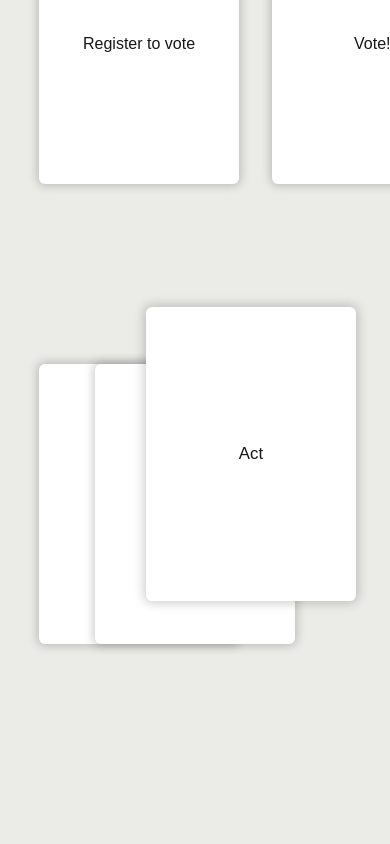
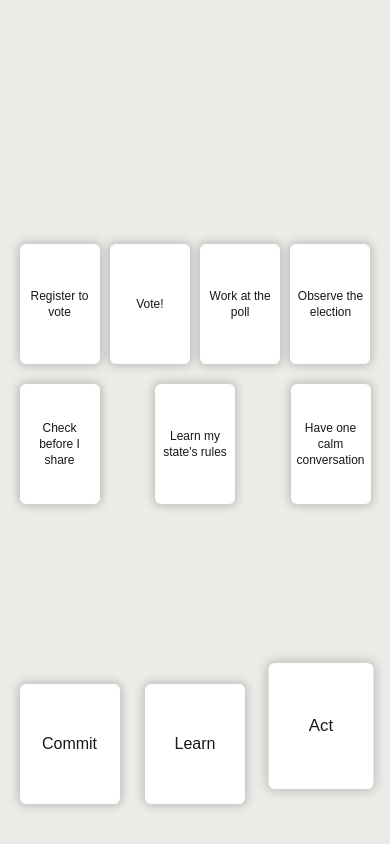
Before and after one commit to Snehil-Shrivastava/raft-website-demo, a Next.js app: page /module-3 in a window 390 px wide. Both pictures are taken after a click on the element "Act". Built offline with nearby package versions, Linux system fonts and the light colour scheme.

Commit message:
responsiveness

```diff
--- a/app/module-3/page.tsx
+++ b/app/module-3/page.tsx
@@ -45,7 +45,8 @@ const Module3 = () => {
 
       gsap.to(card, {
         scale: isSelected ? 1.05 : 1,
-        bottom: isSelected ? 250 : 200,
+        // bottom: isSelected ? 250 : 200,
+        yPercent: isSelected ? -15 : 0,
         duration: 0.3,
         overwrite: "auto",
       });
@@ -215,7 +216,8 @@ const Module3 = () => {
 
     gsap.to(cardRef.current[index], {
       scale: 1.05,
-      bottom: 250,
+      //   bottom: 250,
+      yPercent: -15,
       duration: 0.3,
       overwrite: "auto",
     });
@@ -226,7 +228,8 @@ const Module3 = () => {
 
     gsap.to(cardRef.current[index], {
       scale: 1,
-      bottom: 200,
+      //   bottom: 200,
+      yPercent: 0,
       duration: 0.3,
       overwrite: "auto",
     });
@@ -263,11 +266,11 @@ const Module3 = () => {
 
   return (
     <div className="h-screen overflow-hidden">
-      <div className="h-full w-4/5 max-w-300 mx-auto relative">
+      <div className="h-full w-4/5 max-sm:w-9/10 max-w-300 mx-auto relative">
         {/* Card 1 */}
         <Link
           href={"/module-3/#"}
-          className="bg-white w-50 h-70 flex items-center justify-center rounded-md absolute bottom-50 left-0 shadow-[0_0_10px_2px_rgba(0,0,0,0.2)] cursor-pointer select-none"
+          className="bg-white w-50 h-70 max-sm:w-25 max-sm:h-30 flex items-center justify-center rounded-md absolute bottom-50 max-sm:bottom-10 left-0 shadow-[0_0_10px_2px_rgba(0,0,0,0.2)] cursor-pointer select-none"
           /* @ts-expect-error ref error */
           ref={(el) => (cardRef.current[0] = el)}
           onMouseEnter={() => handleMouseEnter(0)}
@@ -280,7 +283,7 @@ const Module3 = () => {
         {/* Card 2 */}
         <Link
           href={"/module-3/#"}
-          className="bg-white w-50 h-70 flex items-center justify-center rounded-md absolute bottom-50 left-1/2 shadow-[0_0_10px_2px_rgba(0,0,0,0.2)] cursor-pointer select-none"
+          className="bg-white w-50 h-70 max-sm:w-25 max-sm:h-30 flex items-center justify-center rounded-md absolute bottom-50 max-sm:bottom-10 left-1/2 shadow-[0_0_10px_2px_rgba(0,0,0,0.2)] cursor-pointer select-none"
           /* @ts-expect-error ref error */
           ref={(el) => (cardRef.current[1] = el)}
           style={{
@@ -295,7 +298,7 @@ const Module3 = () => {
 
         {/* Card 3 */}
         <div
-          className="bg-white w-50 h-70 flex items-center justify-center rounded-md absolute bottom-50 right-0 shadow-[0_0_10px_2px_rgba(0,0,0,0.2)] cursor-pointer select-none"
+          className="bg-white w-50 h-70 max-sm:w-25 max-sm:h-30 flex items-center justify-center rounded-md absolute bottom-50 max-sm:bottom-10 right-0 shadow-[0_0_10px_2px_rgba(0,0,0,0.2)] cursor-pointer select-none"
           /* @ts-expect-error ref error */
           ref={(el) => (cardRef.current[2] = el)}
           onMouseEnter={() => handleMouseEnter(2)}
@@ -306,69 +309,77 @@ const Module3 = () => {
         </div>
 
         {/* Sub-cards Container */}
-        <div className="absolute bottom-150 w-400 h-100 flex justify-between items-center">
+        <div className="absolute bottom-150 max-sm:bottom-100 w-400 h-100 max-sm:h-50 flex justify-between items-center max-sm:flex-wrap max-sm:w-full max-sm:gap-y-5 max-sm:gap-x-2">
           <div
-            className="opacity-0 pointer-events-none bg-white w-50 h-70 flex items-center justify-center rounded-md shadow-[0_0_10px_2px_rgba(0,0,0,0.2)] cursor-pointer select-none"
+            className="opacity-0 pointer-events-none bg-white w-50 h-70 max-sm:w-20 max-sm:h-30 flex items-center justify-center rounded-md shadow-[0_0_10px_2px_rgba(0,0,0,0.2)] cursor-pointer select-none max-sm:px-1.5"
             /* @ts-expect-error ref error */
             ref={(el) => (cardRef.current[3] = el)}
             onMouseEnter={() => handleSubMouseEnter(3)}
             onMouseLeave={() => handleSubMouseLeave(3)}
           >
-            <span className="text-center">Register to vote</span>
+            <span className="text-center max-sm:text-xs">Register to vote</span>
           </div>
           <div
-            className="opacity-0 pointer-events-none bg-white w-50 h-70 flex items-center justify-center rounded-md shadow-[0_0_10px_2px_rgba(0,0,0,0.2)] cursor-pointer select-none"
+            className="opacity-0 pointer-events-none bg-white w-50 h-70 max-sm:w-20 max-sm:h-30 flex items-center justify-center rounded-md shadow-[0_0_10px_2px_rgba(0,0,0,0.2)] cursor-pointer select-none max-sm:px-1.5"
             /* @ts-expect-error ref error */
             ref={(el) => (cardRef.current[4] = el)}
             onMouseEnter={() => handleSubMouseEnter(4)}
             onMouseLeave={() => handleSubMouseLeave(4)}
           >
-            <span className="text-center">Vote!</span>
+            <span className="text-center max-sm:text-xs">Vote!</span>
           </div>
           <div
-            className="opacity-0 pointer-events-none bg-white w-50 h-70 flex items-center justify-center rounded-md shadow-[0_0_10px_2px_rgba(0,0,0,0.2)] cursor-pointer select-none"
+            className="opacity-0 pointer-events-none bg-white w-50 h-70 max-sm:w-20 max-sm:h-30 flex items-center justify-center rounded-md shadow-[0_0_10px_2px_rgba(0,0,0,0.2)] cursor-pointer select-none max-sm:px-1.5"
             /* @ts-expect-error ref error */
             ref={(el) => (cardRef.current[5] = el)}
             onMouseEnter={() => handleSubMouseEnter(5)}
             onMouseLeave={() => handleSubMouseLeave(5)}
           >
-            <span className="text-center">Work at the poll</span>
+            <span className="text-center max-sm:text-xs">Work at the poll</span>
           </div>
           <div
-            className="opacity-0 pointer-events-none bg-white w-50 h-70 flex items-center justify-center rounded-md shadow-[0_0_10px_2px_rgba(0,0,0,0.2)] cursor-pointer select-none"
+            className="opacity-0 pointer-events-none bg-white w-50 h-70 max-sm:w-20 max-sm:h-30 flex items-center justify-center rounded-md shadow-[0_0_10px_2px_rgba(0,0,0,0.2)] cursor-pointer select-none max-sm:px-1.5"
             /* @ts-expect-error ref error */
             ref={(el) => (cardRef.current[6] = el)}
             onMouseEnter={() => handleSubMouseEnter(6)}
             onMouseLeave={() => handleSubMouseLeave(6)}
           >
-            <span className="text-center">Observe the election</span>
+            <span className="text-center max-sm:text-xs">
+              Observe the election
+            </span>
           </div>
           <div
-            className="opacity-0 pointer-events-none bg-white w-50 h-70 flex items-center justify-center rounded-md shadow-[0_0_10px_2px_rgba(0,0,0,0.2)] cursor-pointer select-none"
+            className="opacity-0 pointer-events-none bg-white w-50 h-70 max-sm:w-20 max-sm:h-30 flex items-center justify-center rounded-md shadow-[0_0_10px_2px_rgba(0,0,0,0.2)] cursor-pointer select-none max-sm:px-1.5"
             /* @ts-expect-error ref error */
             ref={(el) => (cardRef.current[7] = el)}
             onMouseEnter={() => handleSubMouseEnter(7)}
             onMouseLeave={() => handleSubMouseLeave(7)}
           >
-            <span className="text-center">Check before I share</span>
+            <span className="text-center max-sm:text-xs">
+              Check before I share
+            </span>
           </div>
           <div
-            className="opacity-0 pointer-events-none bg-white w-50 h-70 flex items-center justify-center rounded-md shadow-[0_0_10px_2px_rgba(0,0,0,0.2)] cursor-pointer select-none"
+            className="opacity-0 pointer-events-none bg-white w-50 h-70 max-sm:w-20 max-sm:h-30 flex items-center justify-center rounded-md shadow-[0_0_10px_2px_rgba(0,0,0,0.2)] cursor-pointer select-none max-sm:px-1.5"
             /* @ts-expect-error ref error */
             ref={(el) => (cardRef.current[8] = el)}
             onMouseEnter={() => handleSubMouseEnter(8)}
             onMouseLeave={() => handleSubMouseLeave(8)}
           >
-            <span className="text-center">Learn my state&apos;s rules</span>
+            <span className="text-center max-sm:text-xs">
+              Learn my state&apos;s rules
+            </span>
           </div>
           <div
-            className="opacity-0 pointer-events-none bg-white w-50 h-70 flex items-center justify-center rounded-md shadow-[0_0_10px_2px_rgba(0,0,0,0.2)] cursor-pointer select-none"
+            className="opacity-0 pointer-events-none bg-white w-50 h-70 max-sm:w-20 max-sm:h-30 flex items-center justify-center rounded-md shadow-[0_0_10px_2px_rgba(0,0,0,0.2)] cursor-pointer select-none max-sm:px-1.5"
             /* @ts-expect-error ref error */
             ref={(el) => (cardRef.current[9] = el)}
             onMouseEnter={() => handleSubMouseEnter(9)}
             onMouseLeave={() => handleSubMouseLeave(9)}
           >
-            <span className="text-center">Have one calm conversation</span>
+            <span className="text-center max-sm:text-xs">
+              Have one calm conversation
+            </span>
           </div>
         </div>
       </div>
```
